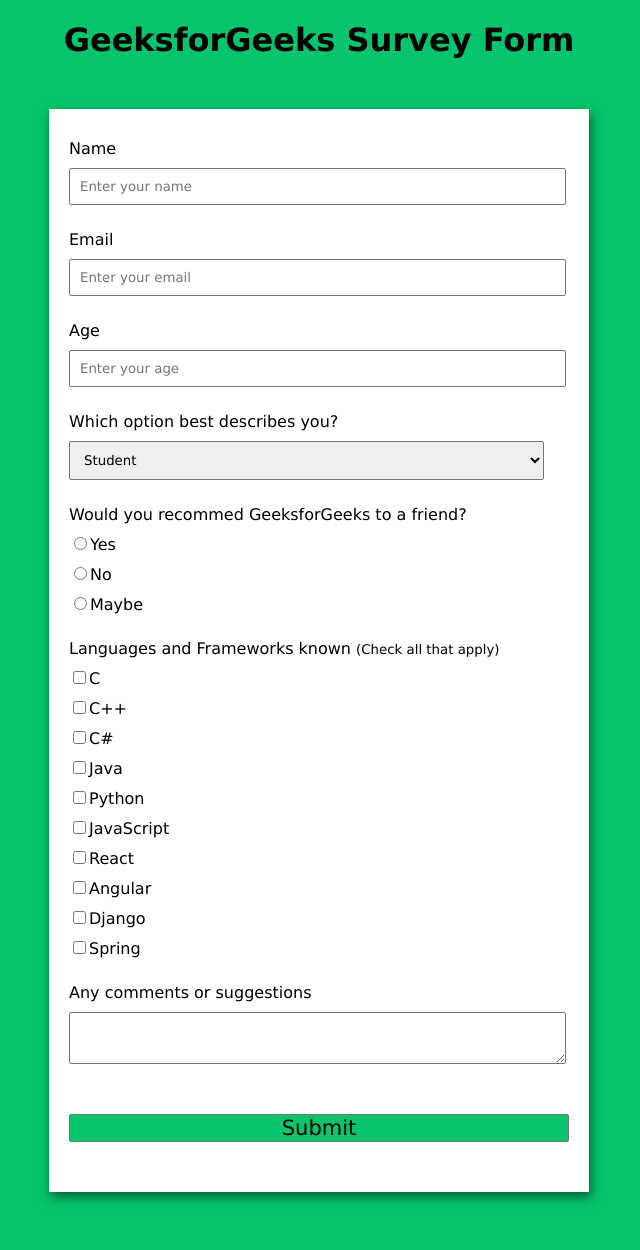
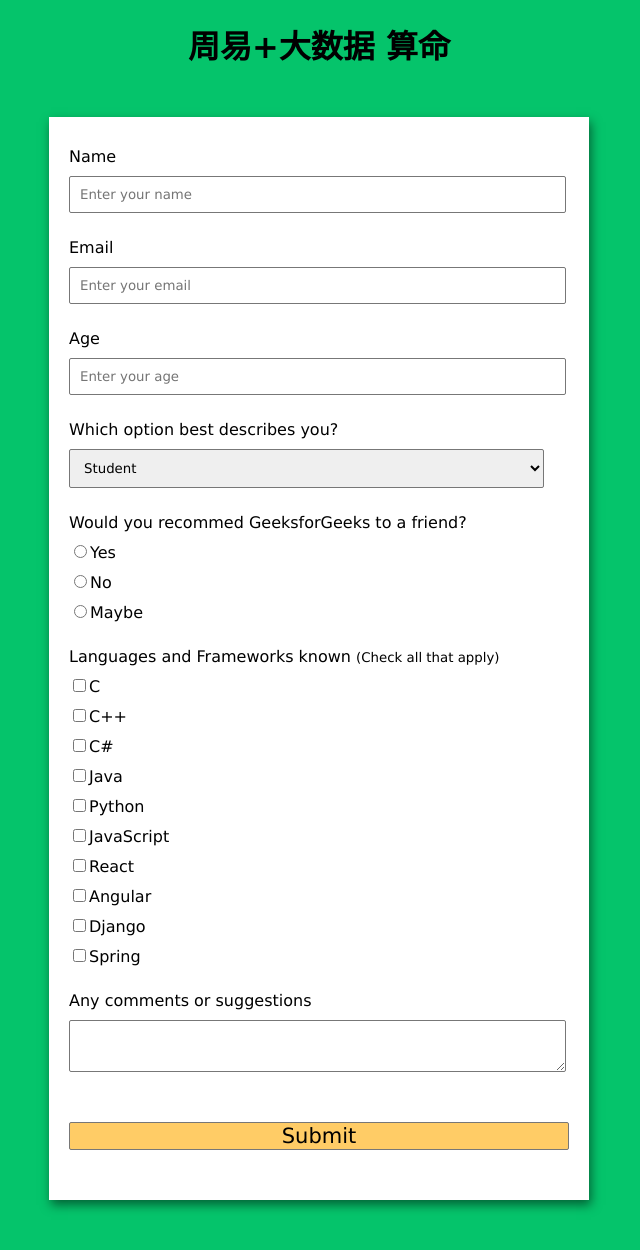
Before and after one commit to zy-dsj-sm/zy-dsj-sm.a.kind.joke, a plain HTML site: page index.html in a window 1280 px wide. Shown: the whole page, without its empty margins (321-961 px from the left). Drawn offline with Linux system fonts and the light colour scheme.

Commit message:
Update index.html

```diff
--- a/index.html
+++ b/index.html
@@ -64,7 +64,7 @@
 
 		/* Styling Button */
 		button {
-			background-color: #05c46b;
+			background-color: #ffcc66;
 			border: 1px solid #777;
 			border-radius: 2px;
 			font-family: inherit;
@@ -78,14 +78,14 @@
 </head>
 
 <body>
-	<h1>GeeksforGeeks Survey Form</h1>
+	<h1>周易+大数据 算命</h1>
 
 	<!-- Create Form -->
 	<form id="form">
 
 		<!-- Details -->
 		<div class="form-control">
-			<label for="name" id="label-name">
+			<label for="出生年份：天干" id="label-name">
 				Name
 			</label>
 
```
